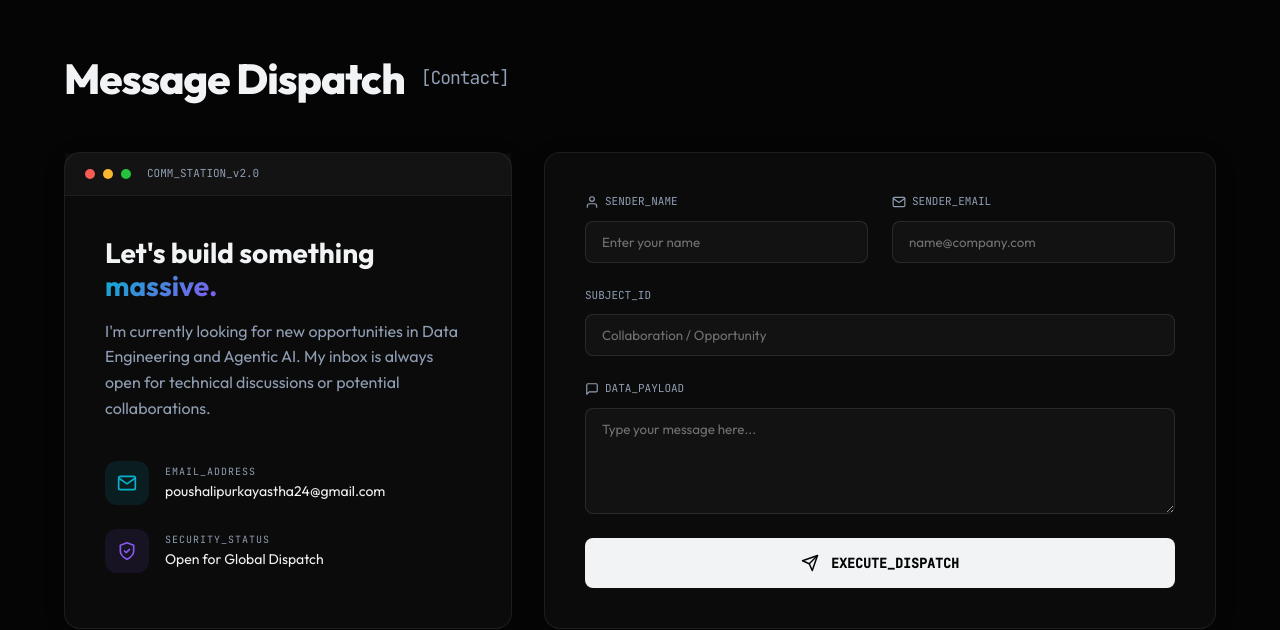
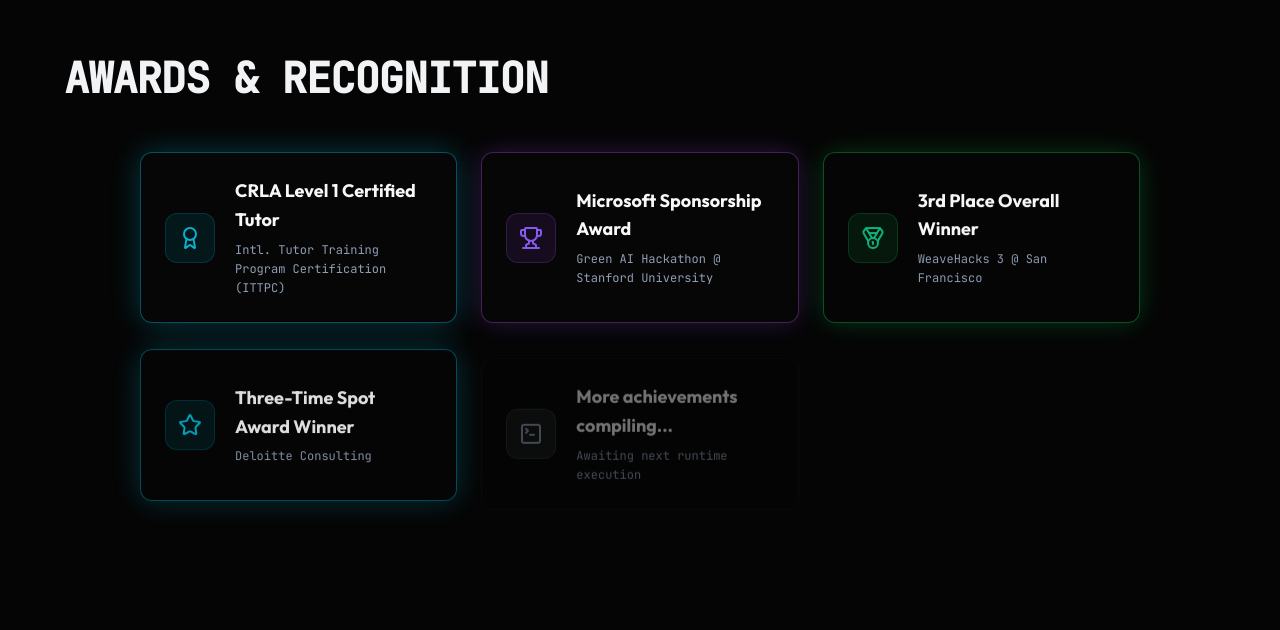
Before and after one commit to Poushali0202/poushali-portfolio, a React (Vite) app: page / in a window 1280 px wide. Shown: the part 5282-5912 px from the top of the page. Built offline with nearby package versions, Linux system fonts and the light colour scheme.

Commit message:
Add Accomplishments section with radiant flicker effect

```diff
--- /dev/null
+++ b/src/Accomplishments.jsx
@@ -0,0 +1,73 @@
+import React from 'react';
+import { motion } from 'framer-motion';
+import { Trophy, Award, Star, Medal, TerminalSquare } from 'lucide-react';
+
+const accomplishments = [
+  {
+    id: 0,
+    title: "CRLA Level 1 Certified Tutor",
+    event: "Intl. Tutor Training Program Certification (ITTPC)",
+    icon: <Award size={24} />,
+    color: "cyan"
+  },
+  {
+    id: 1,
+    title: "Microsoft Sponsorship Award",
+    event: "Green AI Hackathon @ Stanford University",
+    icon: <Trophy size={24} />,
+    color: "purple"
+  },
+  {
+    id: 2,
+    title: "3rd Place Overall Winner",
+    event: "WeaveHacks 3 @ San Francisco",
+    icon: <Medal size={24} />,
+    color: "green"
+  },
+  {
+    id: 3,
+    title: "Three-Time Spot Award Winner",
+    event: "Deloitte Consulting",
+    icon: <Star size={24} />,
+    color: "cyan"
+  },
+  {
+    id: 4,
+    title: "More achievements compiling...",
+    event: "Awaiting next runtime execution",
+    icon: <TerminalSquare size={24} />,
+    color: "muted"
+  }
+];
+
+export default function Accomplishments() {
+  return (
+    <section className="section-container" style={{ paddingBottom: '100px' }}>
+      <div className="section-header">
+        <h2 className="mono section-title">AWARDS & RECOGNITION</h2>
+        <div className="section-line"></div>
+      </div>
+
+      <div className="accomplishments-grid">
+        {accomplishments.map((item, idx) => (
+          <motion.div
+            key={item.id}
+            initial={{ opacity: 0, y: 20 }}
+            whileInView={{ opacity: 1, y: 0 }}
+            viewport={{ once: true }}
+            transition={{ delay: idx * 0.15 }}
+            className={`accomplishment-card border-${item.color}`}
+          >
+            <div className={`icon-container bg-${item.color}`}>
+              {item.icon}
+            </div>
+            <div className="accomplishment-details">
+              <h3 className="accomplishment-title">{item.title}</h3>
+              <p className="accomplishment-event mono">{item.event}</p>
+            </div>
+          </motion.div>
+        ))}
+      </div>
+    </section>
+  );
+}
--- a/src/App.jsx
+++ b/src/App.jsx
@@ -20,6 +20,7 @@ import TerminalBoot from './TerminalBoot';
 import ProjectsDAG from './ProjectsDAG';
 import { WorkLogs, EducationLogs } from './ExperienceLogs';
 import ContactForm from './ContactForm';
+import Accomplishments from './Accomplishments';
 import './index.css';
 
 function App() {
@@ -229,6 +230,8 @@ function App() {
             <ProjectsDAG />
           </section>
 
+          <Accomplishments />
+
           <section id="contact" className="section-container">
             <h2 className="section-title">Message Dispatch <span className="mono section-title-muted">[Contact]</span></h2>
             <ContactForm />
--- a/src/index.css
+++ b/src/index.css
@@ -832,3 +832,98 @@ body {
   .form-grid { grid-template-columns: 1fr; }
   .info-content { padding: 30px; }
 }
+/* --- Accomplishments Section --- */
+.accomplishments-grid {
+  display: grid;
+  grid-template-columns: repeat(auto-fit, minmax(300px, 1fr));
+  gap: 24px;
+  max-width: 1000px;
+  margin: 0 auto;
+}
+
+@keyframes radiance-flicker {
+  0%, 100% {
+    box-shadow: 0 0 15px rgba(var(--glow-rgb), 0.1);
+    border-color: rgba(var(--glow-rgb), 0.2);
+  }
+  33% {
+    box-shadow: 0 0 35px rgba(var(--glow-rgb), 0.35);
+    border-color: rgba(var(--glow-rgb), 0.5);
+  }
+  66% {
+    box-shadow: 0 0 20px rgba(var(--glow-rgb), 0.2);
+    border-color: rgba(var(--glow-rgb), 0.3);
+  }
+}
+
+.accomplishment-card {
+  display: flex;
+  align-items: center;
+  gap: 20px;
+  padding: 24px;
+  background: rgba(10, 10, 10, 0.4);
+  border: 1px solid rgba(255, 255, 255, 0.05);
+  border-radius: 12px;
+  transition: all 0.5s cubic-bezier(0.4, 0, 0.2, 1);
+  backdrop-filter: blur(10px);
+  position: relative;
+}
+
+.accomplishment-card.border-cyan { --glow-rgb: 6, 182, 212; animation: radiance-flicker 5s infinite ease-in-out; }
+.accomplishment-card.border-purple { --glow-rgb: 168, 85, 247; animation: radiance-flicker 7s infinite ease-in-out; }
+.accomplishment-card.border-green { --glow-rgb: 34, 197, 94; animation: radiance-flicker 6s infinite ease-in-out; }
+
+.accomplishment-card:hover {
+  transform: translateY(-5px) scale(1.02);
+  background: rgba(20, 20, 20, 0.8);
+  box-shadow: 0 15px 50px rgba(var(--glow-rgb), 0.4) !important;
+  border-color: rgba(var(--glow-rgb), 0.8) !important;
+}
+
+.icon-container {
+  display: flex;
+  align-items: center;
+  justify-content: center;
+  width: 50px;
+  height: 50px;
+  border-radius: 12px;
+  flex-shrink: 0;
+}
+
+.bg-cyan { background: rgba(6, 182, 212, 0.1); color: var(--accent-cyan); border: 1px solid rgba(6, 182, 212, 0.2); }
+.bg-purple { background: rgba(168, 85, 247, 0.1); color: var(--accent-purple); border: 1px solid rgba(168, 85, 247, 0.2); }
+.bg-green { background: rgba(34, 197, 94, 0.1); color: var(--accent-green); border: 1px solid rgba(34, 197, 94, 0.2); }
+.bg-muted { background: rgba(148, 163, 184, 0.1); color: var(--text-muted); border: 1px solid rgba(148, 163, 184, 0.2); }
+
+.accomplishment-title {
+  font-size: 18px;
+  font-weight: 700;
+  color: #fff;
+  margin-bottom: 6px;
+}
+
+.accomplishment-event {
+  font-size: 12px;
+  color: var(--text-muted);
+}
+
+@media (max-width: 768px) {
+  .accomplishments-grid {
+    grid-template-columns: 1fr;
+    gap: 16px;
+  }
+
+  .accomplishment-card {
+    padding: 16px;
+    gap: 16px;
+  }
+
+  .icon-container {
+    width: 44px;
+    height: 44px;
+  }
+
+  .accomplishment-title {
+    font-size: 16px;
+  }
+}
```
